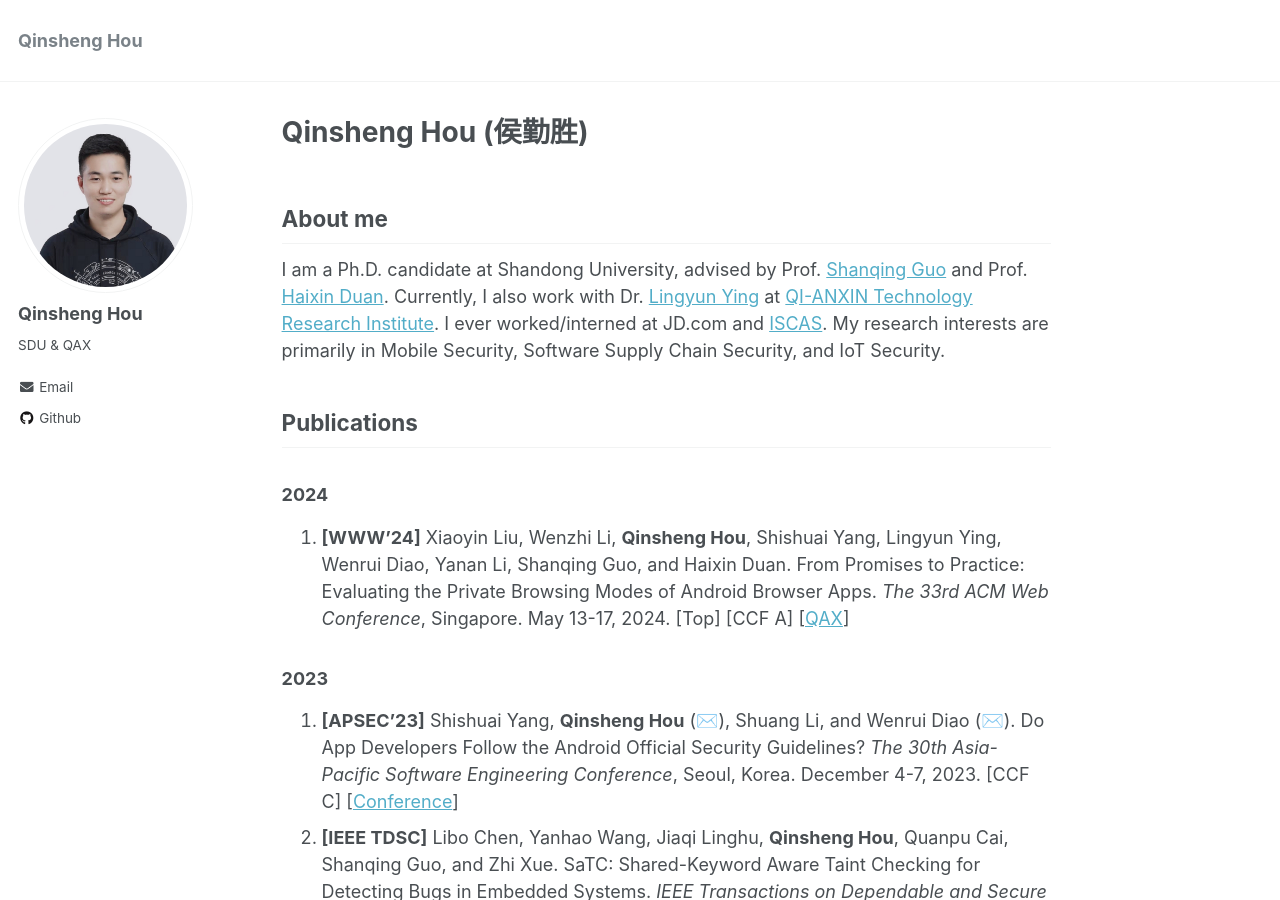
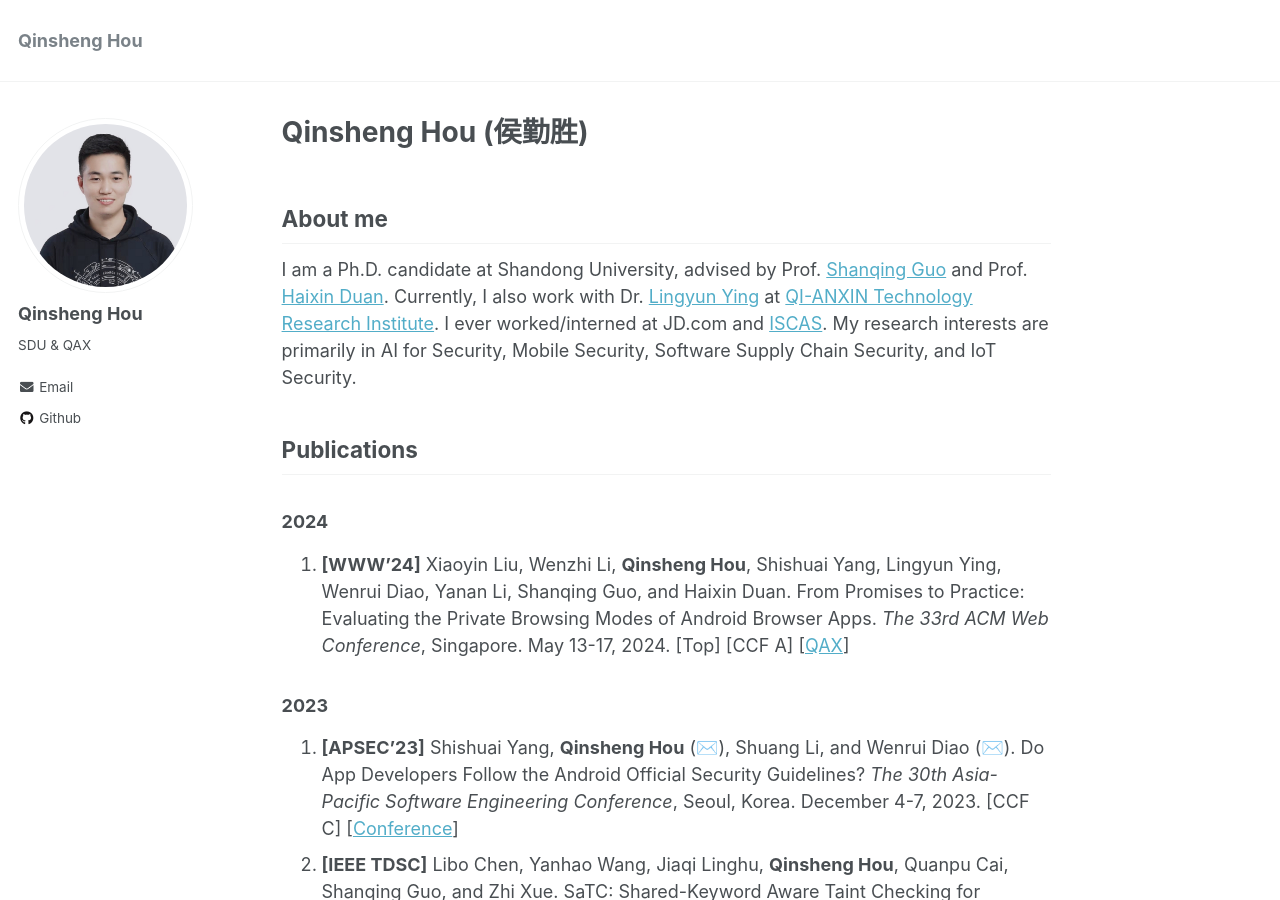
Before and after one commit to chicharitomu14/chicharitomu14.github.io, a Jekyll site: the page built from _pages/about.md, in a window 1280 px wide and 900 px high. Built offline with Jekyll 4.4.1, drawn with Linux system fonts in a browser that asks for light colours.

Commit message:
update bio

```diff
--- a/_pages/about.md
+++ b/_pages/about.md
@@ -10,7 +10,7 @@ redirect_from:
 
 About me
 ------
-I am a Ph.D. candidate at Shandong University, advised by Prof. [Shanqing Guo](https://sduiseclab.github.io/profile/guoshanqing.html) and Prof. [Haixin Duan](https://netsec.ccert.edu.cn/people/duanhx/). Currently, I also work with Dr. [Lingyun Ying](http://people.ucas.ac.cn/~yly) at [QI-ANXIN Technology Research Institute](https://research.qianxin.com/). I ever worked/interned at JD.com and [ISCAS](http://www.iscas.ac.cn/). My research interests are primarily in Mobile Security, Software Supply Chain Security, and IoT Security.
+I am a Ph.D. candidate at Shandong University, advised by Prof. [Shanqing Guo](https://sduiseclab.github.io/profile/guoshanqing.html) and Prof. [Haixin Duan](https://netsec.ccert.edu.cn/people/duanhx/). Currently, I also work with Dr. [Lingyun Ying](http://people.ucas.ac.cn/~yly) at [QI-ANXIN Technology Research Institute](https://research.qianxin.com/). I ever worked/interned at JD.com and [ISCAS](http://www.iscas.ac.cn/). My research interests are primarily in AI for Security, Mobile Security, Software Supply Chain Security, and IoT Security.
 
 Publications
 ------
```
